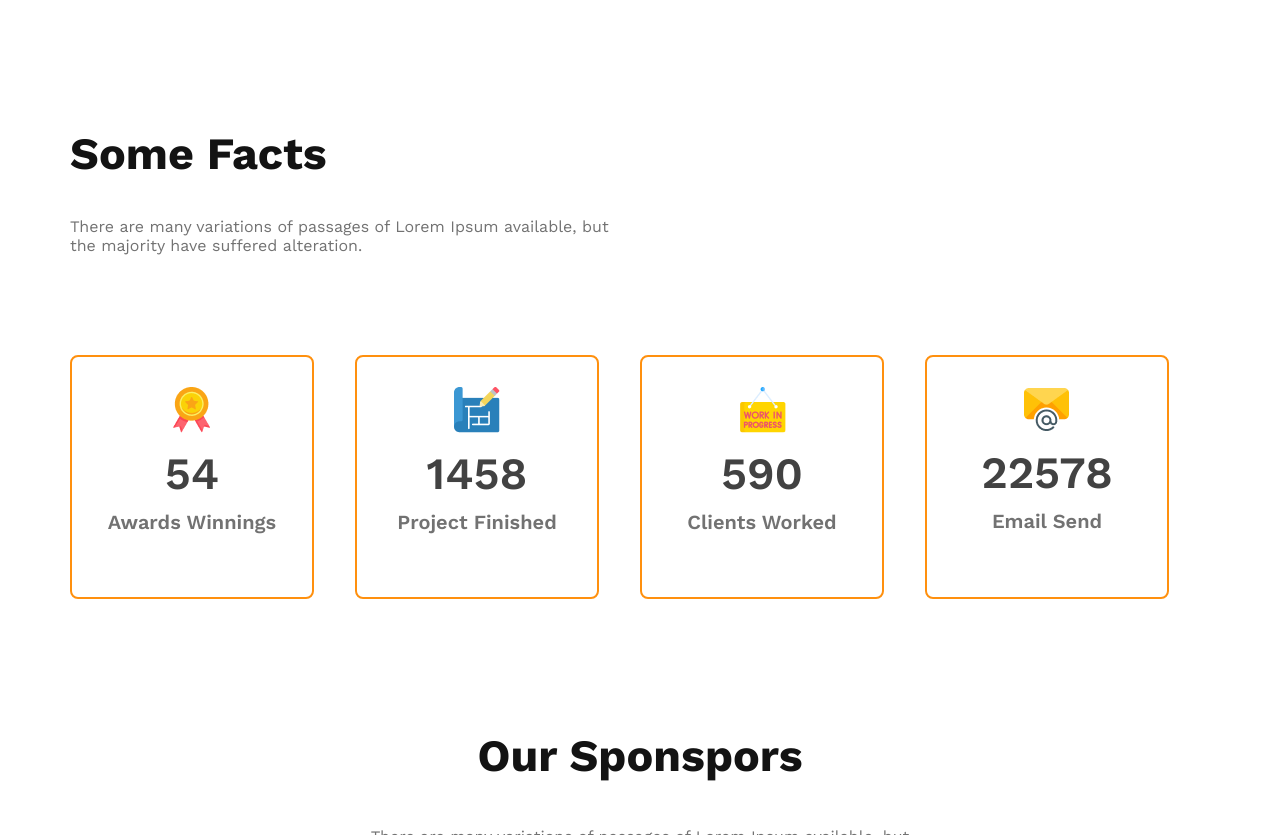
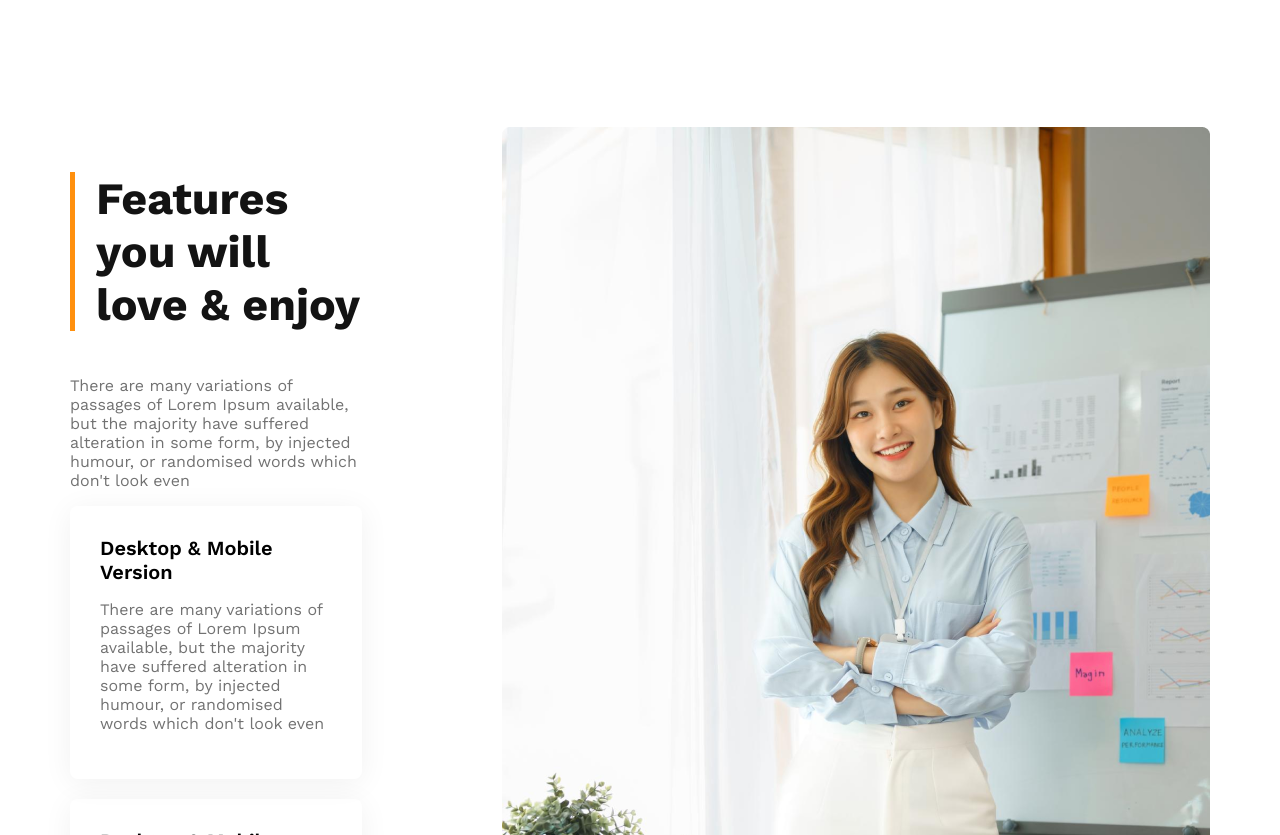
Before and after one commit to Srabonti721/g3-architechts-website, a plain HTML site: page index.html in a window 1280 px wide. Shown: the part 1965-2800 px from the top of the page. Drawn offline with nearby package versions, Linux system fonts and the light colour scheme.

Commit message:
feature love and enjoy section in the work runing

```diff
--- a/index.html
+++ b/index.html
@@ -59,8 +59,36 @@
             </div>
         </section>
         <!-- feature will love and enjoy section -->
-        <section>
-
+        <section class="features display-flex">
+           <div>
+            <h3 id="feature-section-title" class="section-title dark-1">Features you will <br> love & enjoy</h3>
+            <p class="section-description dark-3">There are many variations of passages of Lorem Ipsum available, but the majority have suffered alteration in some form, by injected humour, or randomised words which don't look even</p>
+            <!-- feature card container -->
+             <div class="feature-card">
+                <h4 class="feature-card-title">Desktop & Mobile Version</h4>
+                <p class="section-description dark-3">There are many variations of passages of Lorem Ipsum available, but the majority have suffered alteration in some form, by injected humour, or randomised words which don't look even</p>
+             </div>
+             <div class="feature-card">
+                <h4 class="feature-card-title">Desktop & Mobile Version</h4>
+                <p class="section-description dark-3">There are many variations of passages of Lorem Ipsum available, but the majority have suffered alteration in some form, by injected humour, or randomised words which don't look even</p>
+             </div>
+             <div class="feature-card">
+                <h4 class="feature-card-title">Desktop & Mobile Version</h4>
+                <p class="section-description dark-3">There are many variations of passages of Lorem Ipsum available, but the majority have suffered alteration in some form, by injected humour, or randomised words which don't look even</p>
+             </div>
+             <div class="feature-card">
+                <h4 class="feature-card-title">Desktop & Mobile Version</h4>
+                <p class="section-description dark-3">There are many variations of passages of Lorem Ipsum available, but the majority have suffered alteration in some form, by injected humour, or randomised words which don't look even</p>
+             </div>
+           </div>
+           <div>
+            <img src="images/architect.png" alt="">
+            <button id="experience-badge" class="btn-primary">
+                <span id="experience-year">10 + Years</span>
+                <br>
+                <span>Experience</span>
+            </button>
+           </div>
         </section>
         <!-- some fact section -->
         <section class="some-fact">
--- a/styles/architechts.css
+++ b/styles/architechts.css
@@ -61,7 +61,6 @@ main>section {
     font-size: 1rem;
 }
 
-/* header styles */
 
 /* nav styles */
 
@@ -135,6 +134,26 @@ main>section {
     font-weight: 500;
 }
 
+/* feature section styles */
+.features{
+    gap: 140px;
+}
+#feature-section-title{
+    border-left: 5px solid #FF900E;
+    padding-left: 21px;
+}
+.feature-card{
+    padding: 30px;
+  box-shadow: 0 4px 30px 0  rgba(0, 0, 0, 0.06);
+  margin-bottom: 20px;
+  border-radius: 8px;
+}
+.feature-card-title{
+    margin-top: 0px;
+    margin-bottom: 0px;
+font-size: 1.25rem;
+font-weight: 600;
+}
 /* facts styles */
 .facts-container {
     display: grid;
```
